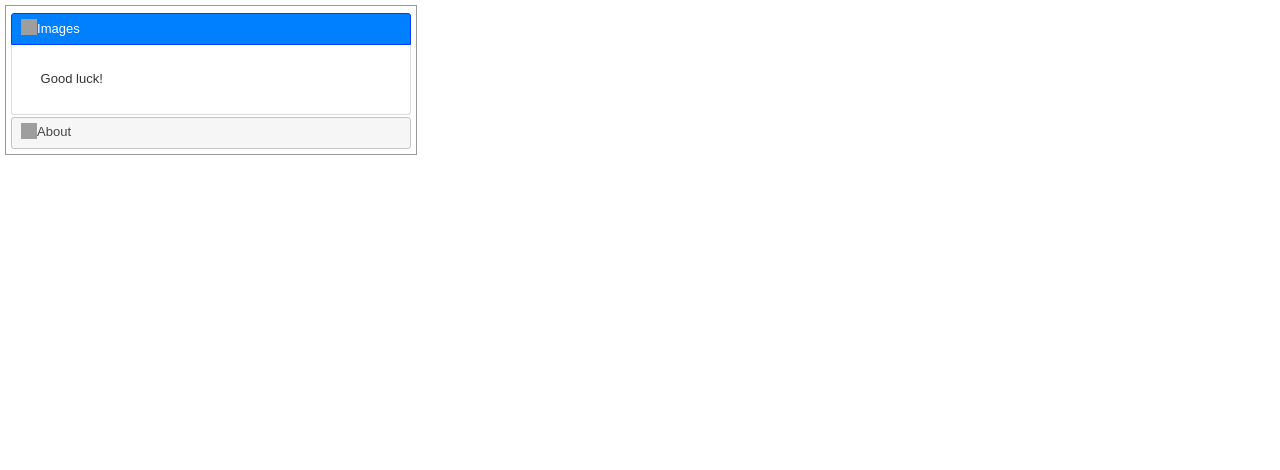
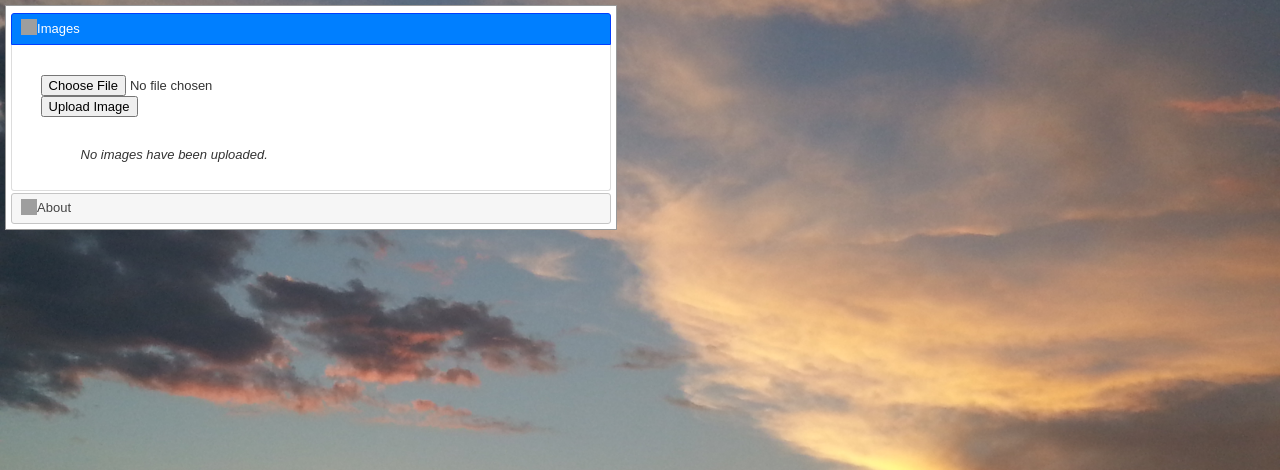
Before and after one commit to jeffsp/javelina, a Flask app: page / in a window 1280 px wide. Shown: the top 470 px of the page. Run offline with Flask 2, Linux system fonts and the light colour scheme; some libraries are stand-ins or nearby versions; grey boxes are pictures that could not be loaded.

Commit message:
add file upload

```diff
--- a/ui/config.py
+++ b/ui/config.py
@@ -1,2 +1,3 @@
 CSRF_ENABLED = True
 DEBUG=True
+UPLOAD_FOLDER='javelina/static/images'
--- a/ui/javelina/static/style.css
+++ b/ui/javelina/static/style.css
@@ -24,7 +24,7 @@ html, body {
 }
 #nav_tabs {
     position: fixed;
-    width: 400px;
+    width: 600px;
     top: 5px;
     left: 5px;
     z-index: 2;
@@ -33,3 +33,14 @@ html, body {
     border: 1px solid #999;
     font-size:small;
 }
+.flash {
+    width:100%;
+    position:fixed;
+    top:0;
+    padding: 0.5em;
+    border: 0px solid #aacbe2;
+    text-align:center;
+    z-index: 2;
+    font-size:small;
+    color: #ffffff;
+}
--- a/ui/javelina/templates/home.html
+++ b/ui/javelina/templates/home.html
@@ -4,8 +4,20 @@
     <div class="panel" id="nav_tabs">
         <h3>Images</h3>
         <div>
-            <p>
-            Good luck!
+            <form action="" method=post enctype=multipart/form-data>
+            <br>
+            <input type=file name=file>
+            <br>
+            <input type=submit value="Upload Image">
+            </form>
+            <br>
+            <ul class=images>
+            {% for img in images %}
+                  <img src="/static/images/{{ img }}" width="100" title="{{ img }}">
+            {% else %}
+            <em>No images have been uploaded.</em>
+            {% endfor %}
+            </ul>
         </div>
         <h3>About</h3>
         <div>
--- a/ui/javelina/templates/layout.html
+++ b/ui/javelina/templates/layout.html
@@ -35,6 +35,13 @@
 
     {% block body %}{% endblock %}
 
+    {% for message in get_flashed_messages() %}
+        <div class="flash">
+        {{ message }}
+        </div>
+    {% endfor %}
+
+
 </body>
 </html>
 
--- a/ui/javelina/views.py
+++ b/ui/javelina/views.py
@@ -14,14 +14,39 @@ from flask import (
     redirect,
     render_template,
     request,
+    send_from_directory,
     session,
     url_for,
     jsonify,
     )
-import requests
+from werkzeug import secure_filename
+import requests,os
 
-@app.route('/')
+ALLOWED_EXTENSIONS = set(['jpg','png'])
+
+def allowed_file(filename):
+    return '.' in filename and filename.rsplit('.', 1)[1].lower() in ALLOWED_EXTENSIONS
+
+@app.route('/',methods=['GET','POST'])
 def home():
-    return render_template('home.html')
+    if request.method == 'POST':
+        file = request.files['file']
+        if file:
+            if allowed_file(file.filename):
+                filename = os.path.join(app.config['UPLOAD_FOLDER'], secure_filename(file.filename))
+                file.save(filename)
+                flash(filename + ' was uploaded')
+            else:
+                flash(file.filename + ' has an invalid extension')
+            return redirect(url_for('home'))
+    return render_template('home.html', images=os.listdir(app.config['UPLOAD_FOLDER']))
 
 # see https://pythonhosted.org/Flask-Uploads/
+
+# create upload directory if needed
+if not os.path.exists(app.config['UPLOAD_FOLDER']):
+    os.makedirs(app.config['UPLOAD_FOLDER'])
+
+@app.route('/uploads/<filename>')
+def uploaded_file(filename):
+    return send_from_directory(app.config['UPLOAD_FOLDER'],filename)
```
Also changed, not shown: ui/javelina/static/home.jpg, ui/javelina/static/home1.jpg (deleted), ui/javelina/static/home2.jpg (deleted), 2 other files.
